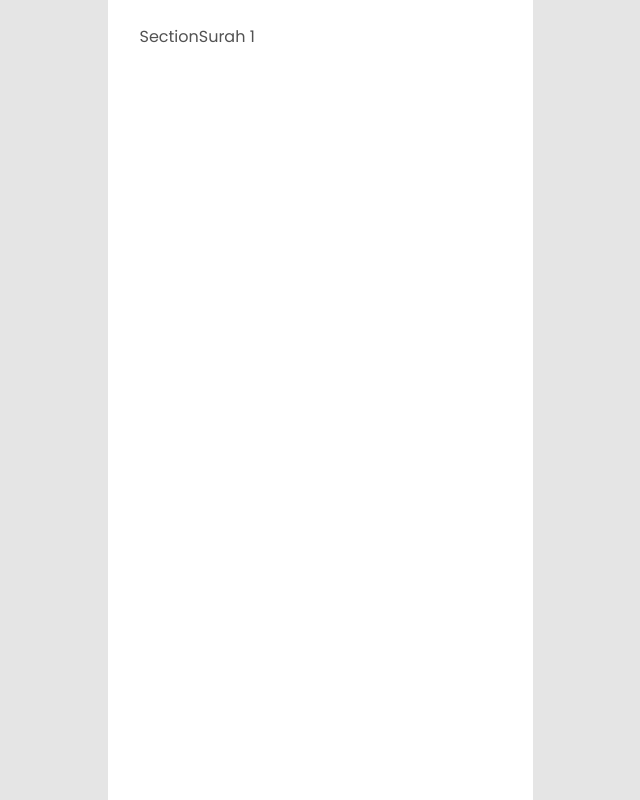
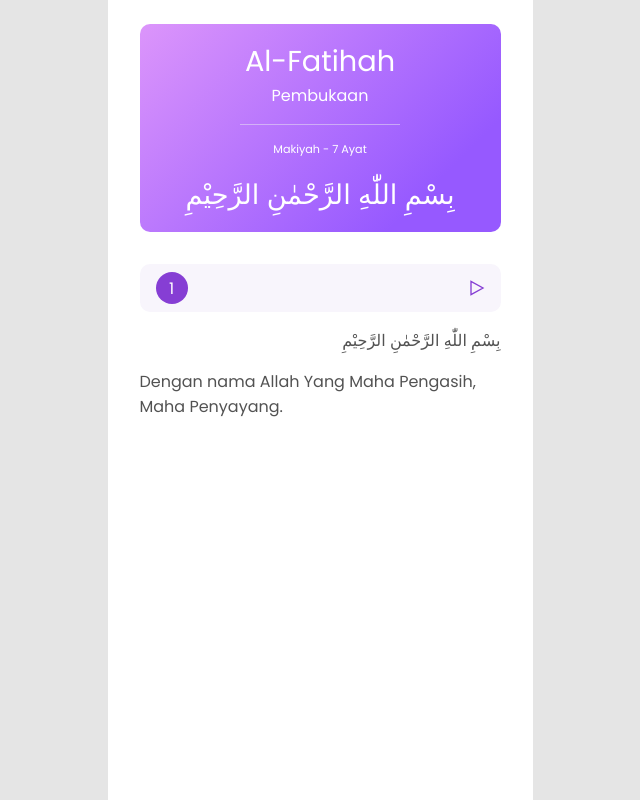
Before and after one commit to dilitambayonk/quran-app, a Next.js app: page /surah/1 in a window 1280 px wide. Shown: the whole page, without its empty margins (320-960 px from the left). Built offline with nearby package versions, Linux system fonts and the light colour scheme.

Commit message:
Slicing Surah Pages

```diff
--- a/src/components/atoms/Divider/Divider.tsx
+++ b/src/components/atoms/Divider/Divider.tsx
@@ -1,7 +1,11 @@
 import { DividerStyle } from "./DividerStyled"
 
-const Divider = () => {
-	return <DividerStyle />
+interface DividerInterface {
+	maxWitdh?: string
+}
+
+const Divider = (props: DividerInterface) => {
+	return <DividerStyle maxWitdh={props.maxWitdh} />
 }
 
 export default Divider
--- a/src/components/atoms/Divider/DividerStyled.ts
+++ b/src/components/atoms/Divider/DividerStyled.ts
@@ -1,7 +1,13 @@
 import styled from "styled-components"
 
-export const DividerStyle = styled.div`
+interface DividerInterface {
+	maxWitdh?: string
+}
+
+export const DividerStyle = styled.div<DividerInterface>`
 	height: 1px;
 	background: #ebeaf2;
 	margin: 1rem auto;
+	opacity: 0.5;
+	max-width: ${(props) => (props.maxWitdh ? props.maxWitdh : "unset")};
 `
--- /dev/null
+++ b/src/components/molecules/AyahItem/AyahItem.tsx
@@ -0,0 +1,24 @@
+import { GrPlay } from "react-icons/gr"
+import { AyahArabic, AyahHeader, AyahNumber, AyahTranslation, AyahWrapper } from "./AyahItemStyled"
+
+interface AyahItemInterface {
+	ayahNumber: number
+	ayahArabic: string
+	ayahTranclation: string
+}
+
+const AyahItem = (props: AyahItemInterface) => {
+	const { ayahNumber, ayahArabic, ayahTranclation } = props
+	return (
+		<AyahWrapper>
+			<AyahHeader>
+				<AyahNumber>{ayahNumber}</AyahNumber>
+				<GrPlay />
+			</AyahHeader>
+			<AyahArabic>{ayahArabic}</AyahArabic>
+			<AyahTranslation>{ayahTranclation}</AyahTranslation>
+		</AyahWrapper>
+	)
+}
+
+export default AyahItem
--- /dev/null
+++ b/src/components/molecules/AyahItem/AyahItemStyled.ts
@@ -0,0 +1,38 @@
+import styled from "styled-components"
+
+export const AyahWrapper = styled.div``
+
+export const AyahHeader = styled.div`
+	display: flex;
+	justify-content: space-between;
+	align-items: center;
+	padding: 0.5rem 1rem;
+	background: #f8f5fc;
+	border-radius: 10px;
+
+	> svg {
+		cursor: pointer;
+		> polygon {
+			stroke: #863ed4;
+		}
+	}
+`
+
+export const AyahNumber = styled.div`
+	display: flex;
+	justify-content: center;
+	align-items: center;
+	padding: 1rem;
+	width: 2rem;
+	height: 2rem;
+	color: white;
+	background: #863ed4;
+	border-radius: 50%;
+`
+
+export const AyahArabic = styled.div`
+	text-align: end;
+	margin: 1rem 0;
+`
+
+export const AyahTranslation = styled.div``
--- /dev/null
+++ b/src/components/molecules/CardSurah/CardSurah.tsx
@@ -0,0 +1,25 @@
+import Divider from "../../atoms/Divider/Divider"
+import { Bismillah, Card, Description, SurahTitle, SurahTranslation } from "./CardSurahStyled"
+
+interface CardSurahInterface {
+	surahName: string
+	surahTranslation: string
+	surahRevelation: string
+	totalAyah: number
+	bismillah: string
+}
+
+const CardSurah = (props: CardSurahInterface) => {
+	const { surahName, surahTranslation, surahRevelation, totalAyah, bismillah } = props
+	return (
+		<Card>
+			<SurahTitle>{surahName}</SurahTitle>
+			<SurahTranslation>{surahTranslation}</SurahTranslation>
+			<Divider maxWitdh="10rem" />
+			<Description>{`${surahRevelation} - ${totalAyah} Ayat`}</Description>
+			<Bismillah>{bismillah}</Bismillah>
+		</Card>
+	)
+}
+
+export default CardSurah
--- /dev/null
+++ b/src/components/molecules/CardSurah/CardSurahStyled.ts
@@ -0,0 +1,31 @@
+import styled from "styled-components"
+
+export const Card = styled.div`
+	position: relative;
+	padding: 1rem;
+	color: white;
+	background: rgb(150, 89, 255);
+	background: linear-gradient(315deg, rgba(150, 89, 255, 1) 20%, rgba(220, 149, 251, 1) 100%);
+	border-radius: 10px;
+	text-align: center;
+`
+
+export const SurahTitle = styled.p`
+	margin: 0;
+	font-size: 1.8em;
+`
+
+export const SurahTranslation = styled.p`
+	margin: 0;
+`
+
+export const Description = styled.p`
+	margin: 0;
+	font-size: 0.7em;
+`
+
+export const Bismillah = styled.p`
+	margin: 0;
+	margin-top: 1rem;
+	font-size: 1.7em;
+`
--- a/src/components/molecules/SurahItem/SurahItemStyled.ts
+++ b/src/components/molecules/SurahItem/SurahItemStyled.ts
@@ -13,6 +13,12 @@ export const SurahNumber = styled.div`
 `
 export const Number = styled.span`
 	position: absolute;
+	display: flex;
+	justify-content: center;
+	width: 16px;
+	height: 16px;
+	background: white;
+	border-radius: 50%;
 	font-size: 0.8em;
 	font-weight: 600;
 	top: 50%;
--- a/src/components/organisms/sections/SectionSurah/SectionSurah.tsx
+++ b/src/components/organisms/sections/SectionSurah/SectionSurah.tsx
@@ -1,10 +1,20 @@
 import { useRouter } from "next/router"
+import AyahItem from "../../../molecules/AyahItem/AyahItem"
+import CardSurah from "../../../molecules/CardSurah/CardSurah"
+import { ListAyah } from "./SectionSurahStyled"
 
 const SectionSurah = () => {
 	const router = useRouter()
 	const surahNum = router.query?.num
 
-	return <div>SectionSurah {surahNum}</div>
+	return (
+		<>
+			<CardSurah surahName="Al-Fatihah" surahTranslation="Pembukaan" surahRevelation="Makiyah" totalAyah={7} bismillah="بِسْمِ اللّٰهِ الرَّحْمٰنِ الرَّحِيْمِ" />
+			<ListAyah>
+				<AyahItem ayahNumber={1} ayahArabic="بِسْمِ اللّٰهِ الرَّحْمٰنِ الرَّحِيْمِ" ayahTranclation="Dengan nama Allah Yang Maha Pengasih, Maha Penyayang." />
+			</ListAyah>
+		</>
+	)
 }
 
 export default SectionSurah
--- /dev/null
+++ b/src/components/organisms/sections/SectionSurah/SectionSurahStyled.ts
@@ -0,0 +1,5 @@
+import styled from "styled-components"
+
+export const ListAyah = styled.div`
+	margin-top: 2rem;
+`
```
